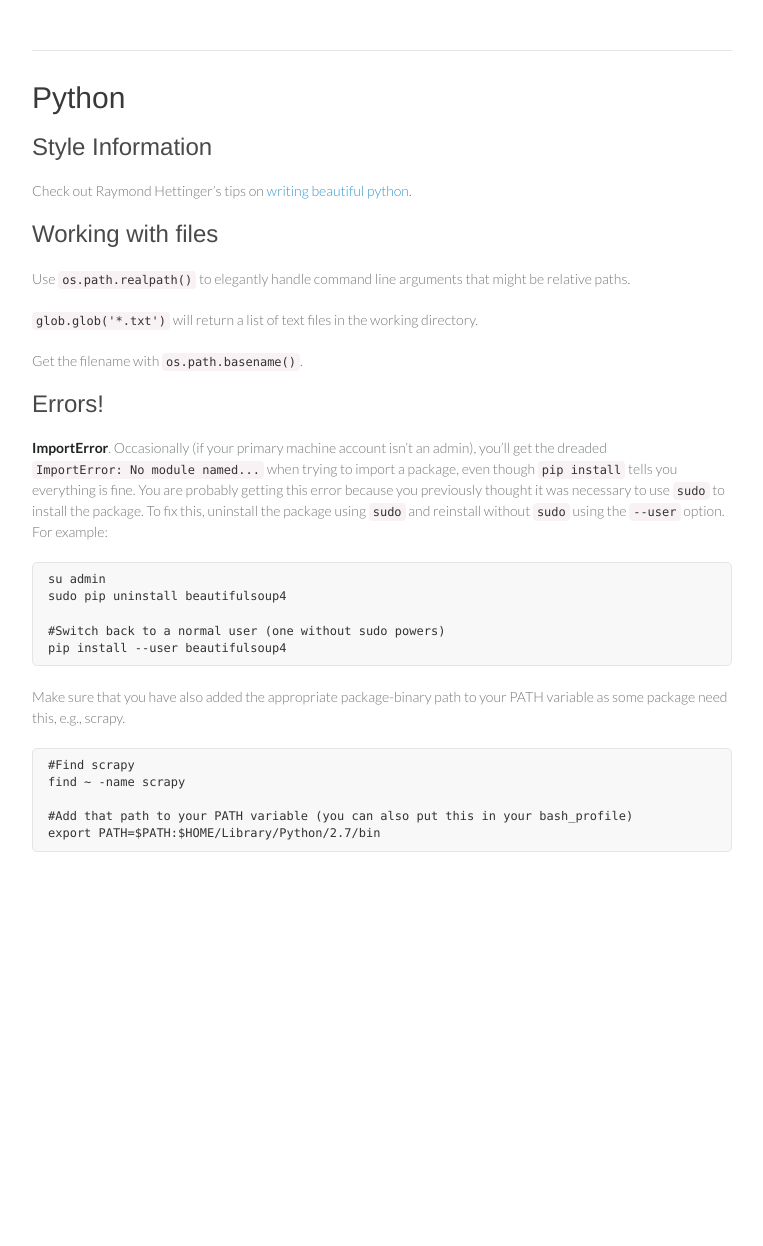
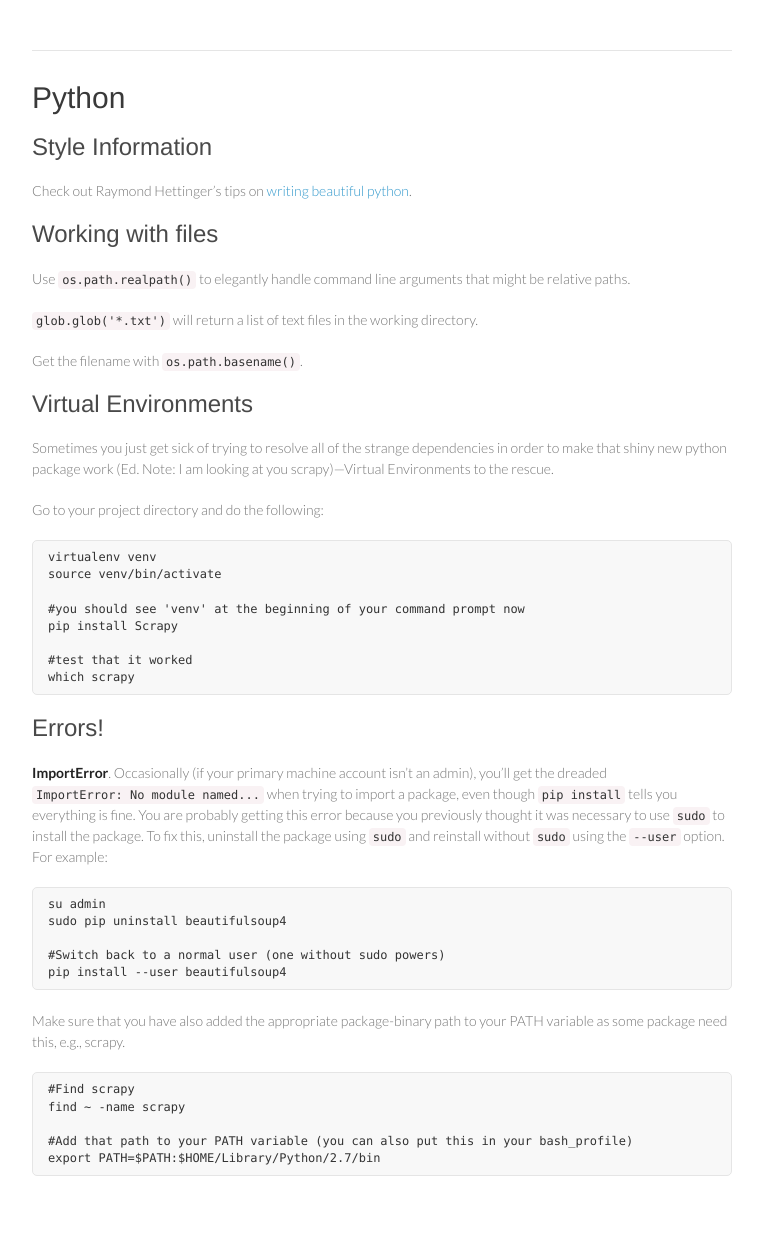
Before and after one commit to rjwalls/tips, a Jekyll site: the page built from _posts/1900-01-01-Python.md, in a window 1280 px wide. Shown: the whole page, without its empty margins (258-1021 px from the left). Built offline with Jekyll 4.4.1, drawn with Linux system fonts in a browser that asks for light colours; Markdown is read by kramdown in place of the engine named in the settings; before the commit the page ends 922 px from its top, so only the background shows below that.

Commit message:
Update 1900-01-01-Python.md

````diff
--- a/_posts/1900-01-01-Python.md
+++ b/_posts/1900-01-01-Python.md
@@ -14,6 +14,25 @@ Use `os.path.realpath()` to elegantly handle command line arguments that might b
 `glob.glob('*.txt')` will return a list of text files in the working directory.
 
 Get the filename with `os.path.basename()`.
+
+
+### Virtual Environments
+
+Sometimes you just get sick of trying to resolve all of the strange dependencies in order to make that shiny new
+python package work (Ed. Note: I am looking at you scrapy)---Virtual Environments to the rescue.
+
+Go to your project directory and do the following:
+
+```bash
+virtualenv venv
+source venv/bin/activate
+
+#you should see 'venv' at the beginning of your command prompt now
+pip install Scrapy
+
+#test that it worked
+which scrapy
+```
 
 
 ### Errors!
````
